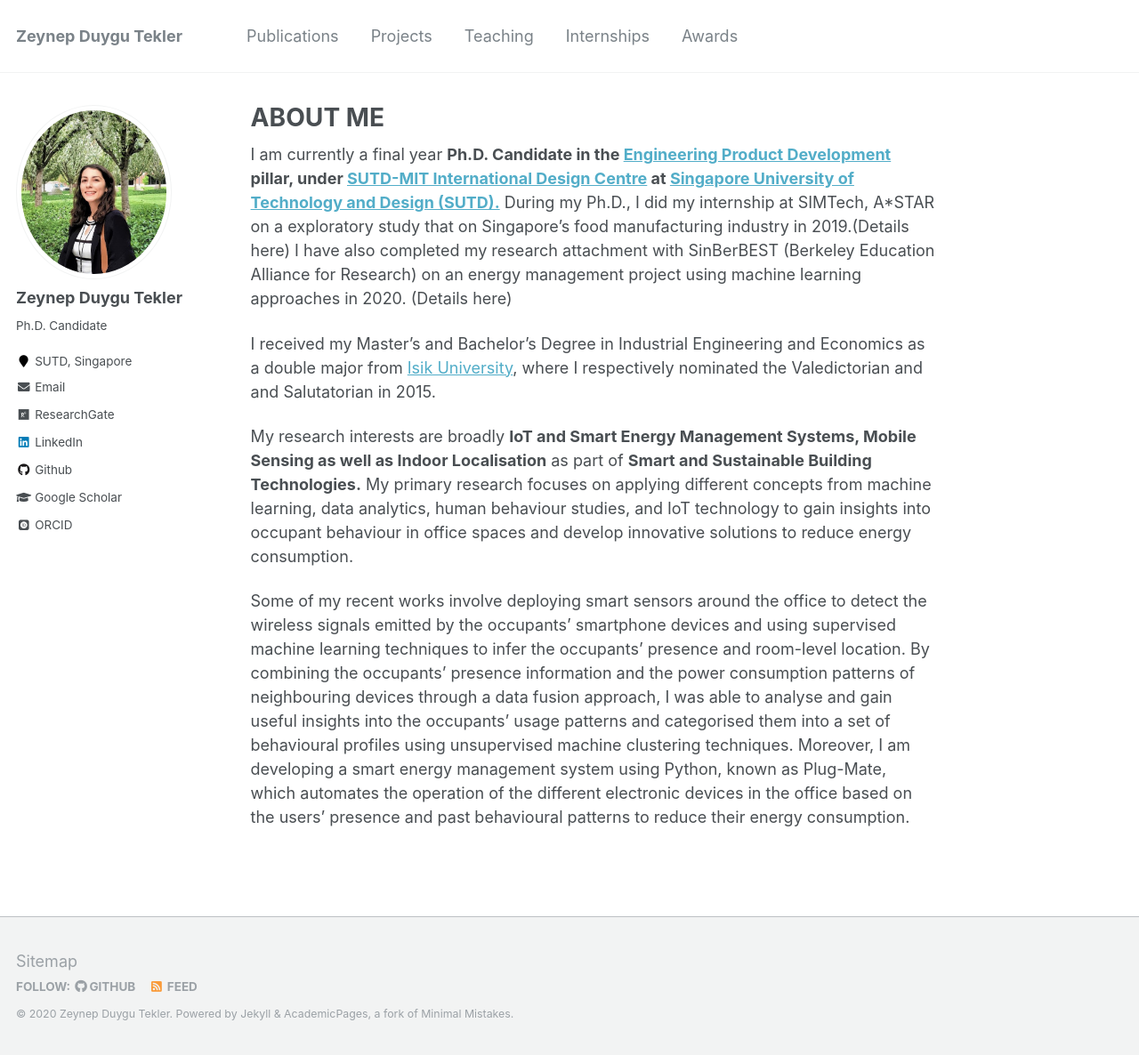
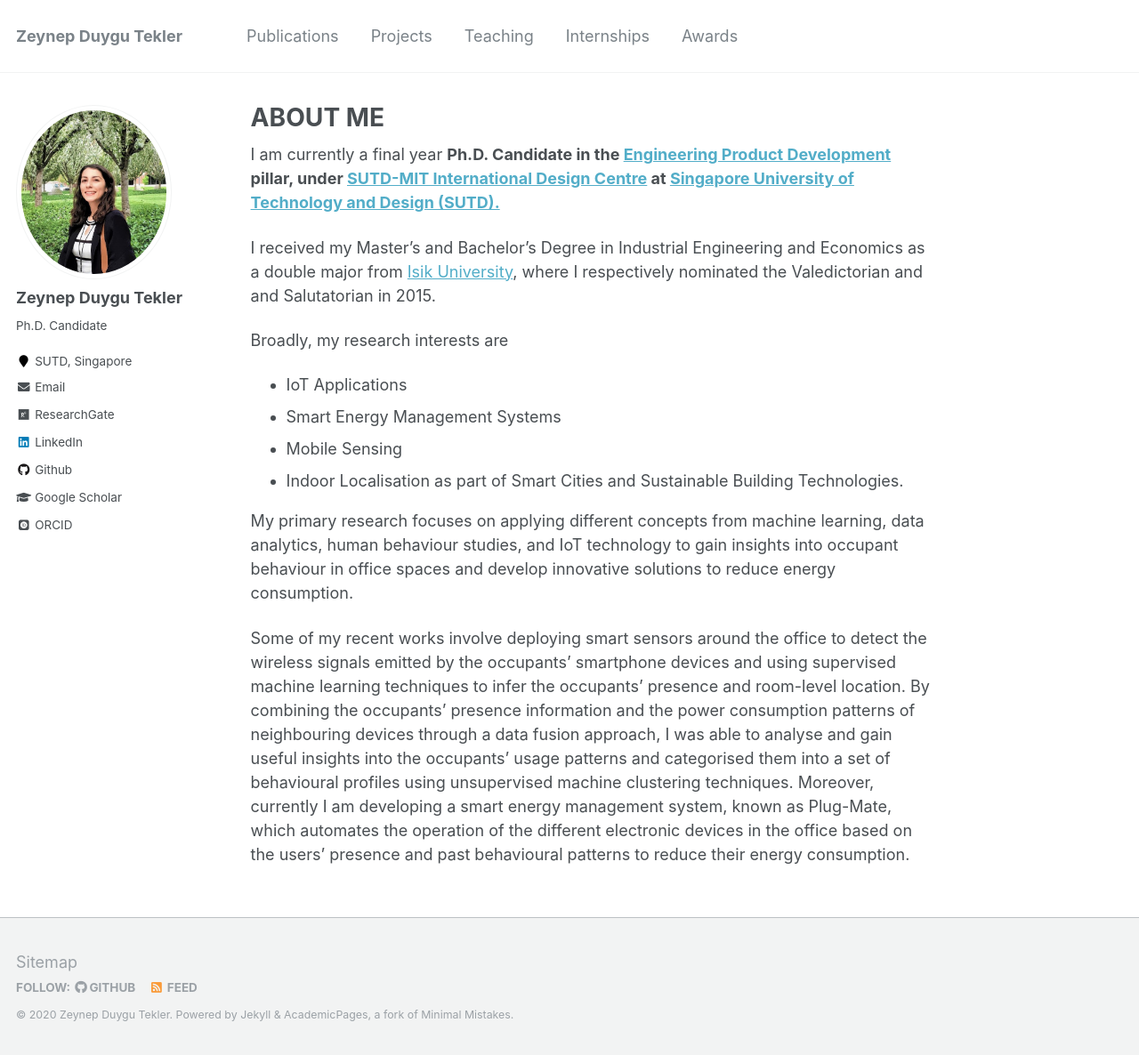
Before and after one commit to zeynepduygutekler/zeynepduygutekler.github.io, a Jekyll site: the page built from _pages/about.md, in a window 1280 px wide and 1186 px high. Shown: the whole window at 89% size. Built offline with Jekyll 4.4.1, drawn with Linux system fonts in a browser that asks for light colours; some web fonts are replaced.

Commit message:
about me edited:

```diff
--- a/_pages/about.md
+++ b/_pages/about.md
@@ -10,24 +10,25 @@ redirect_from:
 
 I am currently a final year **Ph.D. Candidate in the [Engineering Product Development](https://epd.sutd.edu.sg/) pillar,
 under [SUTD-MIT International Design Centre](https://idc.sutd.edu.sg/) at [Singapore University of Technology and Design (SUTD).](https://sutd.edu.sg/)**
-During my Ph.D., I did my internship at SIMTech, A*STAR on a exploratory study that on Singapore's food manufacturing industry in 2019.(Details here)
-I have also completed my research attachment with SinBerBEST (Berkeley Education Alliance for Research) on an energy management project using machine learning approaches in 2020. (Details here)
-
 
 I received my Master's and Bachelor's Degree in Industrial Engineering and Economics as a double major from [Isik University](http://www.isikun.edu.tr/en),
 where I respectively nominated the Valedictorian and and Salutatorian in 2015.
 
-My research interests are broadly **IoT and Smart Energy Management Systems,
-Mobile Sensing as well as Indoor Localisation** as part of **Smart and Sustainable Building Technologies.**
+Broadly, my research interests are
+* IoT Applications
+* Smart Energy Management Systems
+* Mobile Sensing
+* Indoor Localisation
+as part of Smart Cities and Sustainable Building Technologies.
+
 My primary research focuses on applying different concepts from machine learning, data analytics, human behaviour studies,
 and IoT technology to gain insights into occupant behaviour in office spaces and develop innovative solutions to
 reduce energy consumption.
 
-Some of my recent works involve deploying smart sensors around the office to detect
-the wireless signals emitted by the occupants' smartphone devices and using supervised machine learning techniques to
+Some of my recent works involve deploying smart sensors around the office to detect the wireless signals emitted by the occupants' smartphone devices and using supervised machine learning techniques to
 infer the occupants' presence and room-level location. By combining the occupants' presence information and
 the power consumption patterns of neighbouring devices through a data fusion approach, I was able to analyse and gain
 useful insights into the occupants' usage patterns and categorised them into a set of behavioural profiles using
-unsupervised machine clustering techniques. Moreover, I am developing a smart energy management system using Python,
+unsupervised machine clustering techniques. Moreover, currently I am developing a smart energy management system,
 known as Plug-Mate, which automates the operation of the different electronic devices in the office
 based on the users' presence and past behavioural patterns to reduce their energy consumption.
```
